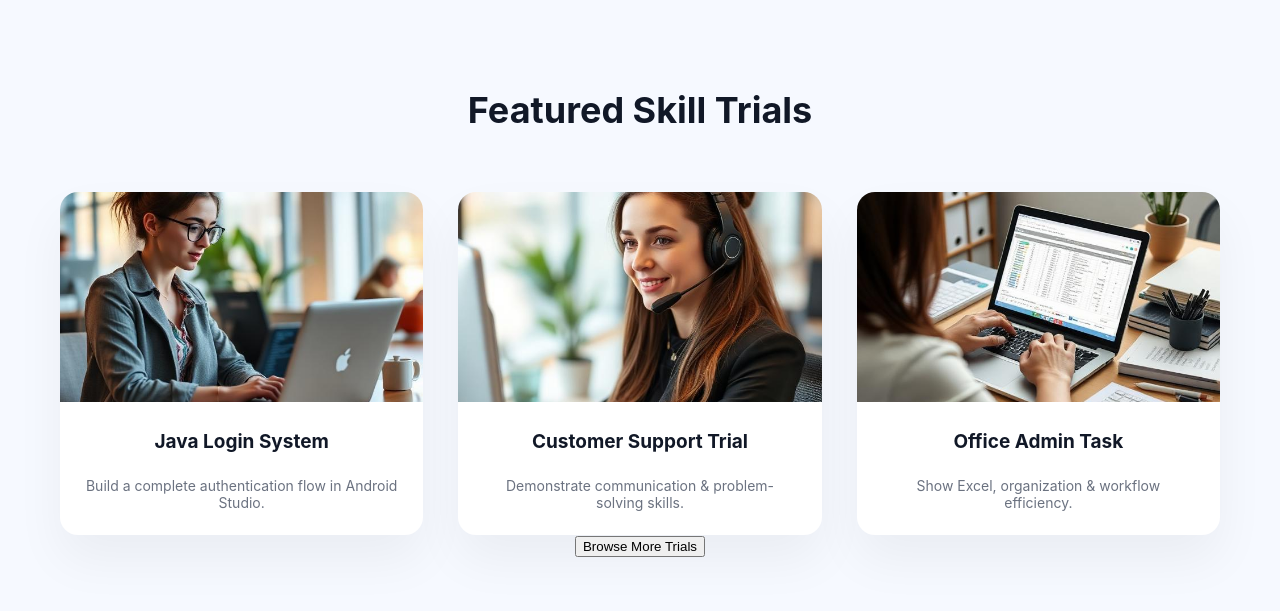
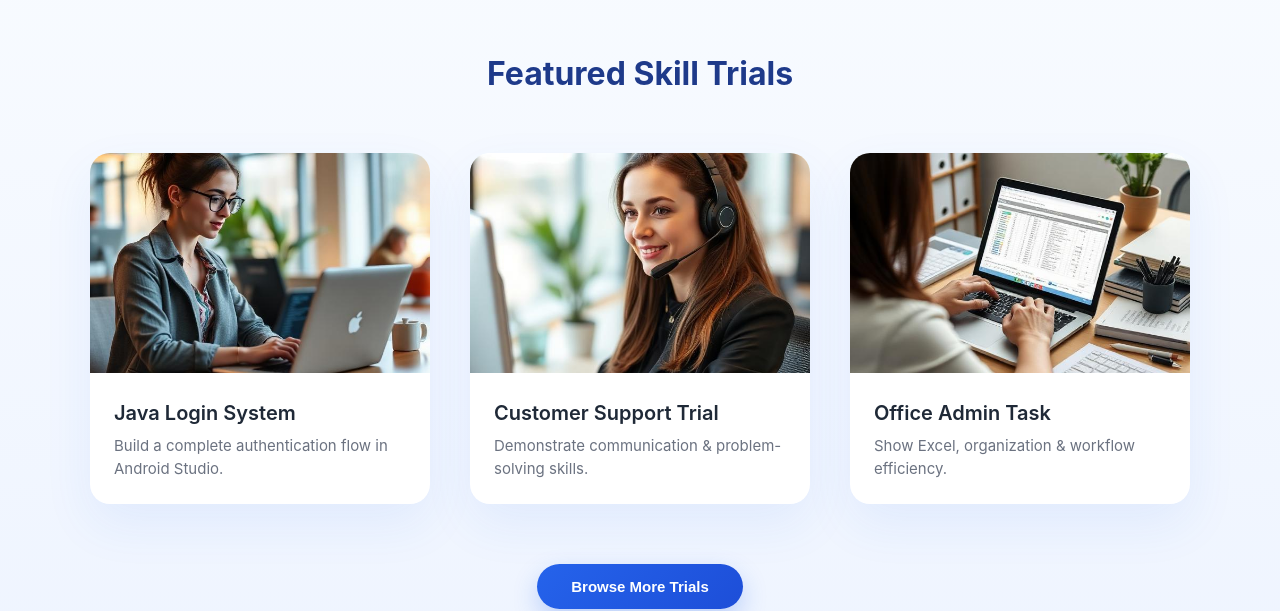
Before and after one commit to sahilbagal2004/Skilitrial, a React app in the folder skilitrial/frontend/: page / in a window 1280 px wide. Shown: the part 1418-2029 px from the top of the page. Built offline with nearby package versions, Linux system fonts and the light colour scheme; the HTML template or start-up script is replaced by a standard one.

Commit message:
Updated Home UI to SaaS light theme design

```diff
--- a/skilitrial/frontend/src/pages/Home.css
+++ b/skilitrial/frontend/src/pages/Home.css
@@ -139,56 +139,86 @@ section {
 }
 
 /* ================= FEATURED ================= */
+/* ================= FEATURED ================= */
 
 .featured {
-  background: #f6f9ff;
+  background: linear-gradient(180deg, #f8fbff 0%, #eef4ff 100%);
+  padding: 90px 40px;
   text-align: center;
 }
 
 .featured h2 {
-  font-size: 36px;
+  font-size: 32px;
+  font-weight: 700;
+  color: #1e3a8a;
   margin-bottom: 60px;
-  color: #111827;
 }
 
+/* Cards Grid */
 .cards {
   display: grid;
-  grid-template-columns: repeat(3, 1fr);
-  gap: 35px;
-  max-width: 1200px;
-  margin: auto;
+  grid-template-columns: repeat(auto-fit, minmax(280px, 1fr));
+  gap: 40px;
+  max-width: 1100px;
+  margin: 0 auto;
 }
 
+/* Individual Card */
 .card {
   background: white;
-  border-radius: 18px;
+  border-radius: 20px;
   overflow: hidden;
-  box-shadow: 0 25px 50px rgba(0,0,0,0.05);
-  transition: 0.3s ease;
+  box-shadow: 0 20px 50px rgba(37, 99, 235, 0.08);
+  transition: all 0.35s ease;
+  text-align: left;
 }
 
 .card:hover {
-  transform: translateY(-8px);
+  transform: translateY(-10px);
+  box-shadow: 0 30px 70px rgba(37, 99, 235, 0.18);
 }
 
+/* Image */
 .card img {
   width: 100%;
-  height: 210px;
+  height: 220px;
   object-fit: cover;
 }
 
+/* Card Content */
 .card h3 {
-  margin: 24px;
-  font-size: 19px;
-  color: #111827;
+  margin: 24px 24px 10px;
+  font-size: 20px;
+  font-weight: 600;
+  color: #1f2937;
 }
 
 .card p {
   margin: 0 24px 24px;
+  font-size: 15px;
   color: #6b7280;
-  font-size: 14px;
+  line-height: 1.5;
 }
 
+/* Browse Button */
+.browse-btn {
+  margin-top: 60px;
+  padding: 14px 34px;
+  font-size: 15px;
+  font-weight: 600;
+  border-radius: 30px;
+  border: none;
+  background: linear-gradient(135deg, #2563eb, #1d4ed8);
+  color: white;
+  cursor: pointer;
+  transition: all 0.3s ease;
+  box-shadow: 0 10px 25px rgba(37, 99, 235, 0.25);
+}
+
+.browse-btn:hover {
+  transform: translateY(-3px);
+  box-shadow: 0 15px 35px rgba(37, 99, 235, 0.35);
+}
 /* ================= CTA ================= */
 
 .cta {
@@ -252,4 +282,22 @@ section {
     grid-template-columns: 1fr;
   }
 
+}.card {
+  opacity: 0;
+  transform: translateY(20px);
+  animation: fadeUp 0.8s ease forwards;
 }
+
+.card:nth-child(2) {
+  animation-delay: 0.2s;
+}
+.card:nth-child(3) {
+  animation-delay: 0.4s;
+}
+
+@keyframes fadeUp {
+  to {
+    opacity: 1;
+    transform: translateY(0);
+  }
+}
```
